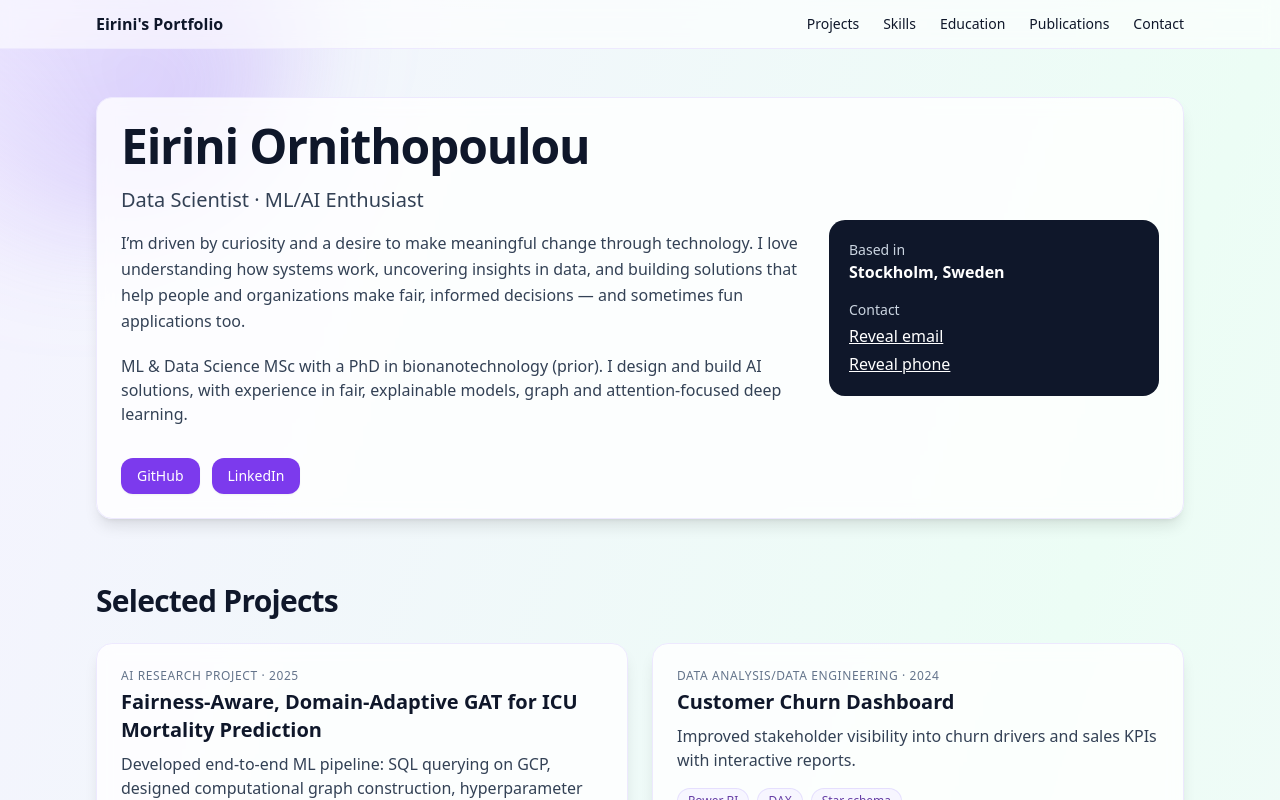
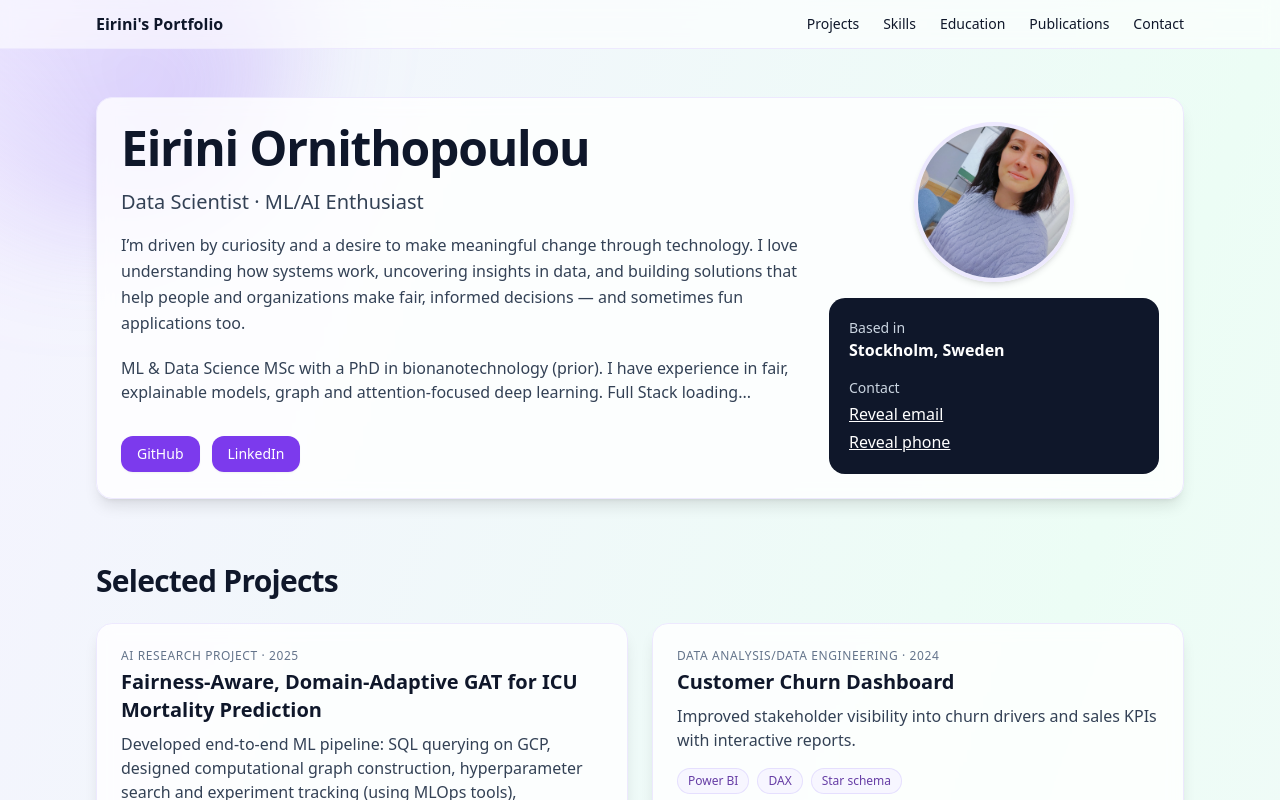
Before and after one commit to EiriniOr/eirini-portfolio, a React (Vite) app: page / in a window 1280 px wide. Shown: the top 800 px of the page. Built offline with nearby package versions, Linux system fonts and the light colour scheme.

Commit message:
Changed intro added photo better

```diff
--- a/src/App.jsx
+++ b/src/App.jsx
@@ -9,7 +9,7 @@ const PROFILE = {
   name: "Eirini Ornithopoulou",
   title: "Data Scientist · ML/AI Enthusiast",
   blurb:
-    "ML & Data Science MSc with a PhD in bionanotechnology (prior). I design and build AI solutions, with experience in fair, explainable models, graph and attention-focused deep learning.",
+    "ML & Data Science MSc with a PhD in bionanotechnology (prior). I have experience in fair, explainable models, graph and attention-focused deep learning. Full Stack loading...",
   location: "Stockholm, Sweden",
   email: "renaorn@gmail.com",
   phone: "+46730802820",
@@ -306,7 +306,14 @@ export default function Portfolio() {
 
           </div>
           <div>
-            <div className="rounded-2xl bg-slate-900 text-white p-5">
+            <div className="flex flex-col items-center">
+              <img
+                src="/photo/rena.jpg"
+                alt="Eirini Ornithopoulou portrait"
+                className="w-40 h-40 rounded-full object-cover border-4 border-violet-100 shadow-md mb-4"
+                loading="lazy"
+              />
+              <div className="rounded-2xl bg-slate-900 text-white p-5 w-full">
                 <div className="text-sm text-slate-300">Based in</div>
                 <div className="font-semibold">{PROFILE.location}</div>
                 <div className="mt-4 text-sm text-slate-300">Contact</div>
@@ -327,6 +334,8 @@ export default function Portfolio() {
                   </div>
                 )}
               </div>
+            </div>
+
           </div>
         </div>
       </section>
@@ -477,8 +486,7 @@ export default function Portfolio() {
       <Section id="contact" title="Contact">
         <div className={card}>
           <p className="text-slate-700">
-            I’m open to roles in Data Science / ML Engineering and to collaborations on
-            fairness, explainability, and healthcare applications.
+            I’m open to roles in Data Science / ML Engineering.
           </p>
           <div className="mt-4 flex flex-wrap gap-3">
             <a className="px-4 py-2 rounded-xl bg-slate-900 text-white text-sm" href={PROFILE.links.linkedin} target="_blank">Connect on LinkedIn</a>
```
Lines whose indentation alone changed are shown as unchanged.
